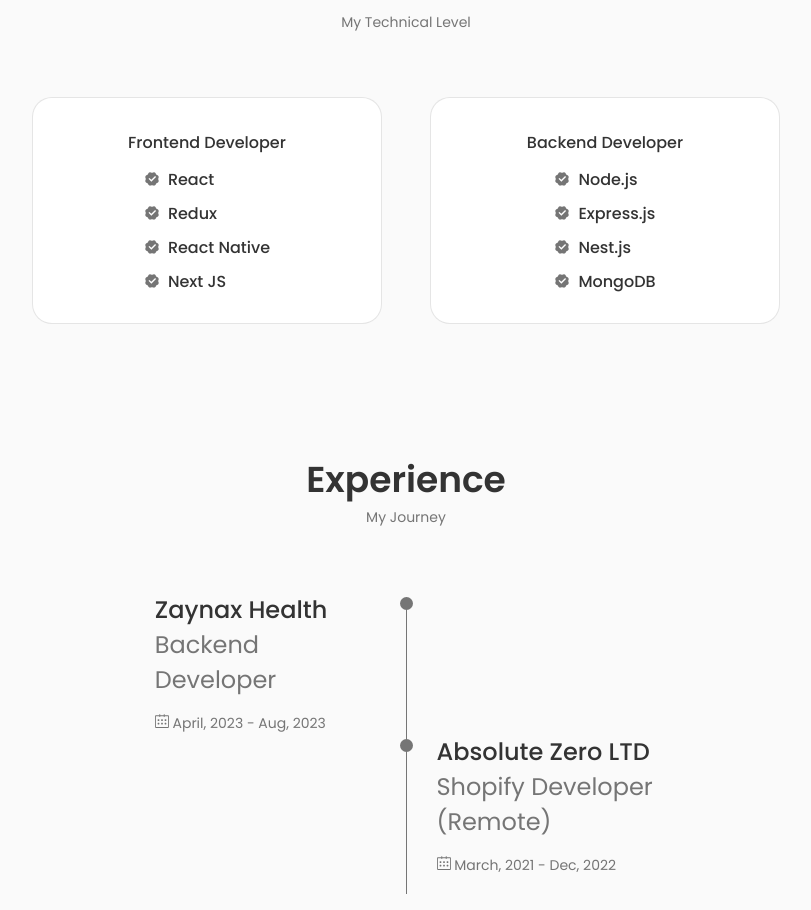
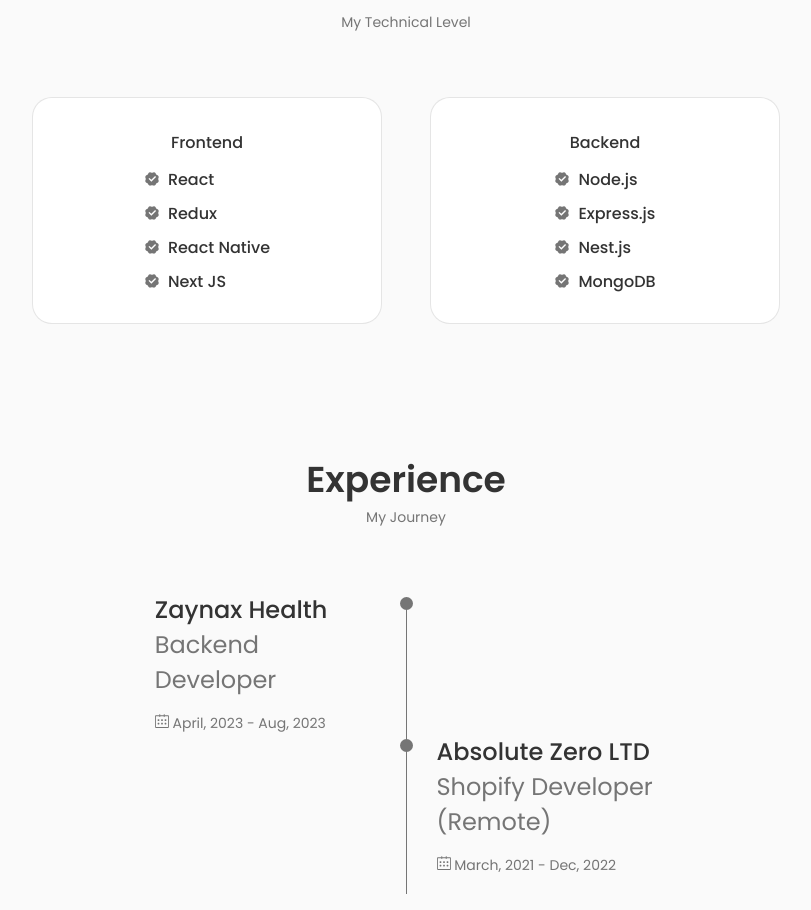
Before and after one commit to SohanR/portfolio-v2, a React (Create React App) app: page / in a window 1280 px wide. Shown: the part 1503-2413 px from the top of the page, without its empty margins (234-1045 px from the left). Built offline with nearby package versions, Linux system fonts and the light colour scheme.

Commit message:
update data

```diff
--- a/src/data.js
+++ b/src/data.js
@@ -37,11 +37,11 @@ export const skills ={
     "title":"Skills",
     "subtitle":"My Technical Level",
     "frontend":{
-        "title":"Frontend Developer",
+        "title":"Frontend",
         "skills":["React","Redux","React Native","Next JS"]
     },
     "backend":{
-        "title":"Backend Developer",
+        "title":"Backend",
         "skills":["Node.js","Express.js","Nest.js","MongoDB"]
     }
 }
```
